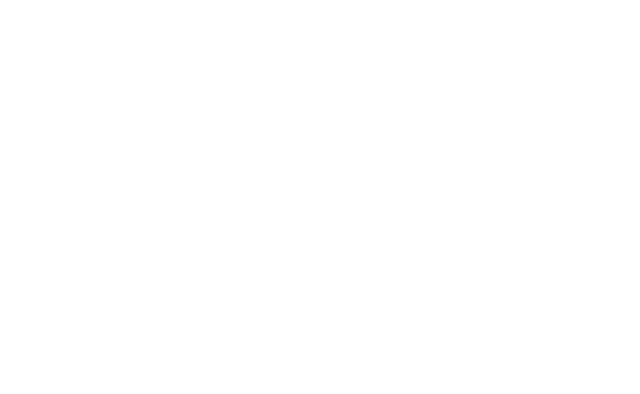
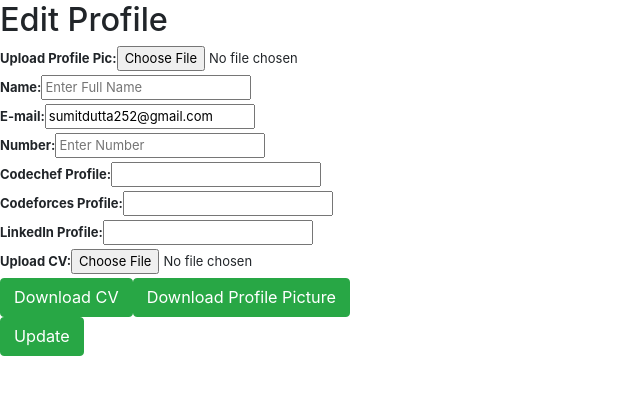
Before and after one commit to Sidzzy/SSLC, a React (Create React App) app in the folder logik-magik-app/: page /studenteditprofile in a window 1280 px wide. Shown: the top 394 px of the page, without its empty margins (0-640 px from the left). Built offline with nearby package versions, Linux system fonts and the light colour scheme.

Commit message:
Add Instructor Edit

```diff
--- a/logik-magik-app/package.json
+++ b/logik-magik-app/package.json
@@ -11,7 +11,8 @@
     "react-bootstrap": "^1.3.0",
     "react-dom": "^16.13.1",
     "react-router-dom": "^5.2.0",
-    "react-scripts": "3.4.3"
+    "react-scripts": "3.4.3",
+    "semantic-ui-react": "^1.2.1"
   },
   "scripts": {
     "start": "react-scripts start",
--- a/logik-magik-app/src/App.js
+++ b/logik-magik-app/src/App.js
@@ -7,6 +7,8 @@
 import EditChapter from './containers/EditChapter';
 import StudentCourses from './containers/StudentCourses';
 import ViewChapter from './containers/ViewChapter';
+import StudentEditProfile from './containers/StudentEditProfile';
+import InstructorEditProfile from './containers/InstructorEditProfile';
 
 const isUserLoggedIn = (ans) => {
     return ans;
@@ -76,6 +78,14 @@
           component={ViewChapter}
         />
         <PrivateRoute
+          path="/studenteditprofile"
+          component={StudentEditProfile}
+        />
+        <PrivateRoute
+          path="/instructoreditprofile"
+          component={InstructorEditProfile}
+        />
+        <PrivateRoute
           //TODO: Create a nonExisting page for the all the incoming non existing route.
           path=":nonExisting"
           exact
--- a/logik-magik-app/src/containers/Home/index.js
+++ b/logik-magik-app/src/containers/Home/index.js
@@ -8,9 +8,11 @@
         <div>
             <h3>HOME PAGE</h3>
             <div className="ab-pr-4">
-                <Button variant = "btn btn-success btn-lg" onClick = {() => {history.push('/')}}>Home</Button>
-                <Button variant = "btn btn-warning btn-lg" onClick = {() => {history.push('/studentcourses')}}>Student Courses</Button>
-                <Button variant = "btn btn-info btn-lg" onClick = {() => {history.push('/mycourses')}}>Instructor Courses</Button>
+                <Button variant = "outline-success btn-lg" onClick = {() => {history.push('/')}}>Home</Button>{' '}
+                <Button variant = "outline-warning btn-lg" onClick = {() => {history.push('/studentcourses')}}>Student Courses</Button>{' '}
+                <Button variant = "outline-info btn-lg" onClick = {() => {history.push('/mycourses')}}>Instructor Courses</Button>{' '}
+                <Button variant = "outline-secondary btn-lg" onClick = {() => {history.push('/studenteditprofile')}}>Student Edit Profile</Button>{' '}
+                <Button variant = "outline-danger btn-lg" onClick = {() => {history.push('/instructoreditprofile')}}>Instructor Edit Profile</Button>{' '}
             </div>
         </div>
     )
--- /dev/null
+++ b/logik-magik-app/src/containers/InstructorEditProfile/index.js
@@ -0,0 +1,81 @@
+import React, {useState, useEffect} from 'react';
+import { Button, Table, Form, Row, Col } from 'react-bootstrap';
+
+const InstructorEditProfile = (props) => {
+    const { history } = props;
+    const [input, setInputs] = useState({handle:"",link:""});
+    const [data, setData] = useState([
+        {handle:'name', link:'Sumit Dutta'},
+        {handle: 'email', link : 'sumitdutta252@gmail.com'},
+        {handle:'number', link: '123456789'}
+    ])
+    useEffect( ()=>{
+        //TODO: API Call
+    }, []);
+
+    const handleOnChange = event => {
+        event.persist();
+        setInputs(input =>({
+            ...input,
+            [event.target.name] : event.target.value
+        }));
+        console.log(input);
+    }
+
+    const handleOnDelete = (event) =>{
+        const name = event.target.name
+        setData(data.filter(item => item.handle !== name));
+    };
+
+    const handleSubmit = event => {
+        if (event) {
+            event.preventDefault();
+            setData(data =>([
+                ...data,
+                {
+                    handle: input.handle,
+                    link: input.link
+                }
+            ]));
+        }
+        console.log(data);
+    }
+
+    return (
+        <div>
+            <h3>Instructor Edit Profile</h3>
+            <Table striped bordered hover>
+                <tbody>
+                    {data.map((datas, index) => {
+                        return (
+                            <tr key={index}>
+                                <td>{datas.handle.toUpperCase()}</td>
+                                <td>{datas.link}</td>
+                                <td>
+                                    <Button name={datas.handle} variant="outline-danger" onClick={handleOnDelete}>Delete</Button>
+                                </td>
+                            </tr>)
+                        })}
+                </tbody>
+            </Table>
+            <Form onSubmit={handleSubmit}>
+                <h4>ADD NEW HANDLE</h4>
+                <Form.Group as={Row} controlId="basicHandle">
+                    <Form.Label column sm="2">ENTER SITE NAME</Form.Label>
+                    <Col sm="5">
+                        <Form.Control name="handle" type="text" value={input.handle} onChange={handleOnChange}/>
+                    </Col>
+                </Form.Group>
+                <Form.Group as={Row} controlId="basicLink">
+                    <Form.Label column sm="2">ENTER LINK</Form.Label>
+                    <Col sm="5">
+                        <Form.Control name="link" type="text" value={input.link} onChange={handleOnChange}/>
+                    </Col>
+                </Form.Group>
+                <Button variant="primary btn-lg" type="submit">Submit</Button>
+            </Form>
+        </div>
+    )
+}
+
+export default InstructorEditProfile;
--- /dev/null
+++ b/logik-magik-app/src/containers/StudentEditProfile/index.js
@@ -0,0 +1,161 @@
+import React, { useState, useEffect } from 'react';
+import {Button} from 'react-bootstrap';
+
+const StudentEditProfile = (props) => {
+    const { history } = props;
+    const [inputs, setInputs] = useState({
+        name : '',
+        email : 'sumitdutta252@gmail.com',
+        number : '',
+        codechef : '',
+        codeforces : '',
+        linkedin : '',
+        cv: '',
+        profilepic: '',
+    })
+    useEffect(() =>{
+        //TODO: Call for API
+    }, []);
+    const handleOnSubmit = event => {
+        if (event){
+            event.preventDefault();
+            console.log(inputs);
+        }
+    }
+    const handleOnUpload = event =>{
+        event.persist();
+        // let file_reader = new FileReader();
+        // file_reader.onload = () =>{
+        //     console.log("file_reader=", file_reader.result);
+        //     setInputs(inputs => ({
+        //         ...inputs,
+        //         [event.target.name] : file_reader.result
+        //     }));
+        // }
+        const blob_obj = new Blob();
+        let file = event.target.files[0];
+        setInputs(inputs => ({
+            ...inputs,
+            [event.target.name] : file
+        }));
+        // file_reader.readAsDataURL(file);
+    }
+    const handleOnChange = event =>{
+        event.persist();
+        setInputs(inputs => ({
+            ...inputs,
+            [event.target.name]: event.target.value
+        }));
+    }
+    const downloadFile = (event,string) => {
+        event.preventDefault();
+        let link = document.createElement('a');
+        if (string==="cv"){
+            const blob_obj = new Blob(
+                [inputs.cv]
+            );
+            let url = URL.createObjectURL(inputs.cv);
+            link.setAttribute('href', url);
+            link.setAttribute('download', "cv.pdf");
+        }else{
+            const blob_obj = new Blob(
+                [inputs.profilepic]
+            );
+            let url = URL.createObjectURL(inputs.profilepic);
+            link.setAttribute('href', url);
+            link.setAttribute('download', "profile.jpeg");
+        }
+        link.setAttribute('target', "_top");
+        document.body.appendChild(link);
+        link.click();
+        document.body.removeChild(link);
+    }
+    return (
+        <div>
+            <h1>Edit Profile</h1>
+            <form onSubmit={handleOnSubmit}>
+                <div>
+                    <label><strong>Upload Profile Pic: </strong></label>
+                    <input
+                        type="file"
+                        name="profilepic"
+                        onChange={handleOnUpload}
+                    />
+                </div>
+                <div>
+                    <label><strong>Name: </strong></label>
+                    <input
+                        type="text"
+                        name="name"
+                        onChange={handleOnChange}
+                        value={inputs.name}
+                        placeholder="Enter Full Name"
+                    /><br/>
+                    <label><strong>E-mail: </strong></label>
+                    <input
+                        type="email"
+                        name="email"
+                        onChange={handleOnChange}
+                        value={inputs.email}
+                    /><br/>
+                    <label><strong>Number: </strong></label>
+                    <input
+                        type="text"
+                        name="number"
+                        onChange={handleOnChange}
+                        value={inputs.number}
+                        placeholder="Enter Number"
+                    />
+                </div>
+                <div>
+                    <label><strong>Codechef Profile: </strong></label>
+                    <input
+                        type="text"
+                        name="codechef"
+                        onChange={handleOnChange}
+                        value={inputs.codechef}
+                    /><br/>
+                    <label><strong>Codeforces Profile: </strong></label>
+                    <input
+                        type="text"
+                        name="codeforces"
+                        onChange={handleOnChange}
+                        value={inputs.codeforces}
+                    />
+                    <br/>
+                    <label><strong>LinkedIn Profile: </strong></label>
+                    <input
+                        type="text"
+                        name="linkedin"
+                        onChange={handleOnChange}
+                        value={inputs.linkedin}
+                    />
+                </div>
+                <div>
+                    <label><strong>Upload CV: </strong></label>
+                    <input
+                        type="file"
+                        name="cv"
+                        accept=".pdf"
+                        onChange={handleOnUpload}
+                    />
+                </div>
+                <div>
+                    <Button type="submit" onClick={(event) => downloadFile(event, "cv")} variant="btn btn-success btn-lg">
+                        Download CV
+                    </Button>
+                    <Button type="submit" onClick={(event) => downloadFile(event, "profile")} variant="btn btn-success btn-lg">
+                        Download Profile Picture
+                    </Button>
+                </div>
+                <div>
+                    <Button type="submit" variant="btn btn-success btn-lg">
+                        Update
+                    </Button>
+                </div>
+            </form>
+        </div>
+    )
+}
+
+export default StudentEditProfile;
```
